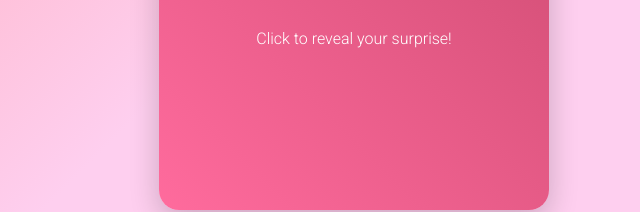
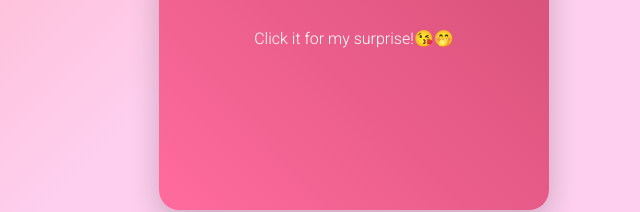
Before and after one commit to justincharles-fun/Valentines-card, a plain HTML site: page index.html in a window 1280 px wide. Shown: the part 480-692 px from the top of the page, 306-946 px from the left. Drawn offline with Linux system fonts and the light colour scheme.

Commit message:
Update index.html

```diff
--- a/index.html
+++ b/index.html
@@ -21,7 +21,7 @@
                 <p>Take a deep breath before you click,
                     Bcin mohilak ka 🤭
                     </p>
-                <p>Click to reveal your surprise!</p>
+                <p>Click it for my surprise!😘🤭</p>
             </div>
             <div class="card-face back">
                 <div class="hearts">
@@ -65,4 +65,5 @@
 
     <script src="script.js"></script>
 </body>
+
 </html>
```
